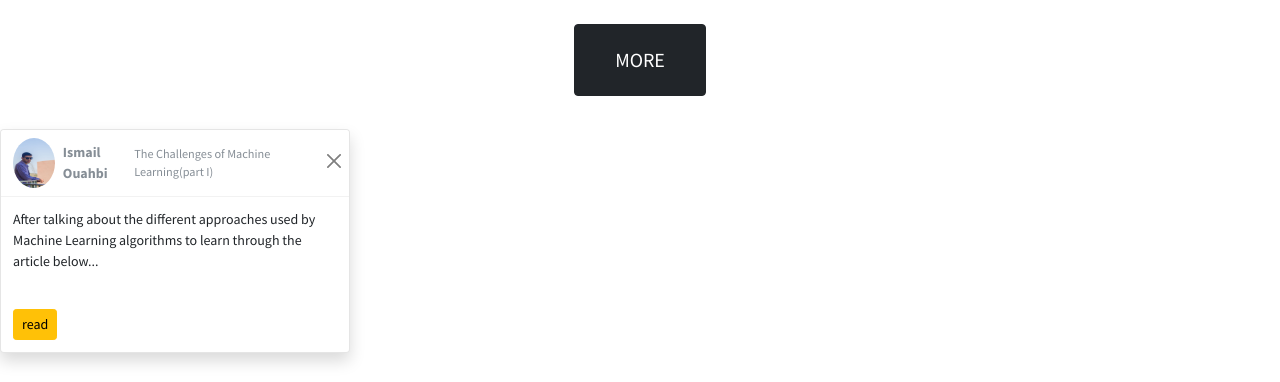
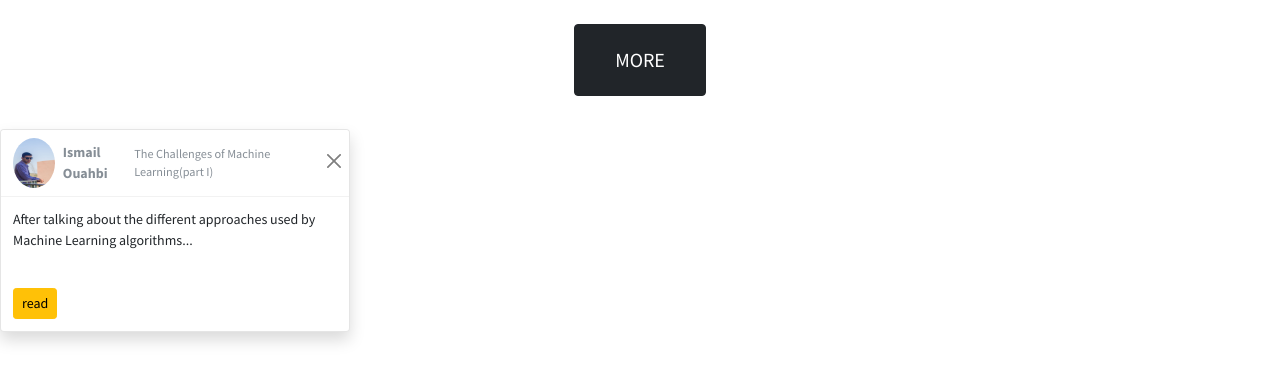
Before and after one commit to ismailouahbi/ismailouahbi.github.io, a plain HTML site: page index.html in a window 1280 px wide. Shown: the part 415-797 px from the top of the page. Drawn offline with nearby package versions, Linux system fonts and the light colour scheme; a script that the page names is missing.

Commit message:
Update index.html

```diff
--- a/index.html
+++ b/index.html
@@ -105,7 +105,7 @@ discover my portfolio , know about me and donwload my resume now "
         ></button>
       </div>
       <div class="toast-body" role="alert">
-        <p id="motivational-speech">After talking about the different approaches used by Machine Learning algorithms to learn through the article below...</p><br>
+        <p id="motivational-speech">After talking about the different approaches used by Machine Learning algorithms...</p><br>
         <a class="btn btn-sm btn-warning" href="https://medium.com/@ismailouahbi169/the-challenges-of-machine-learning-part-i-5aa500107534" target="_blank">read</a>
       </div>
     </div>
```
